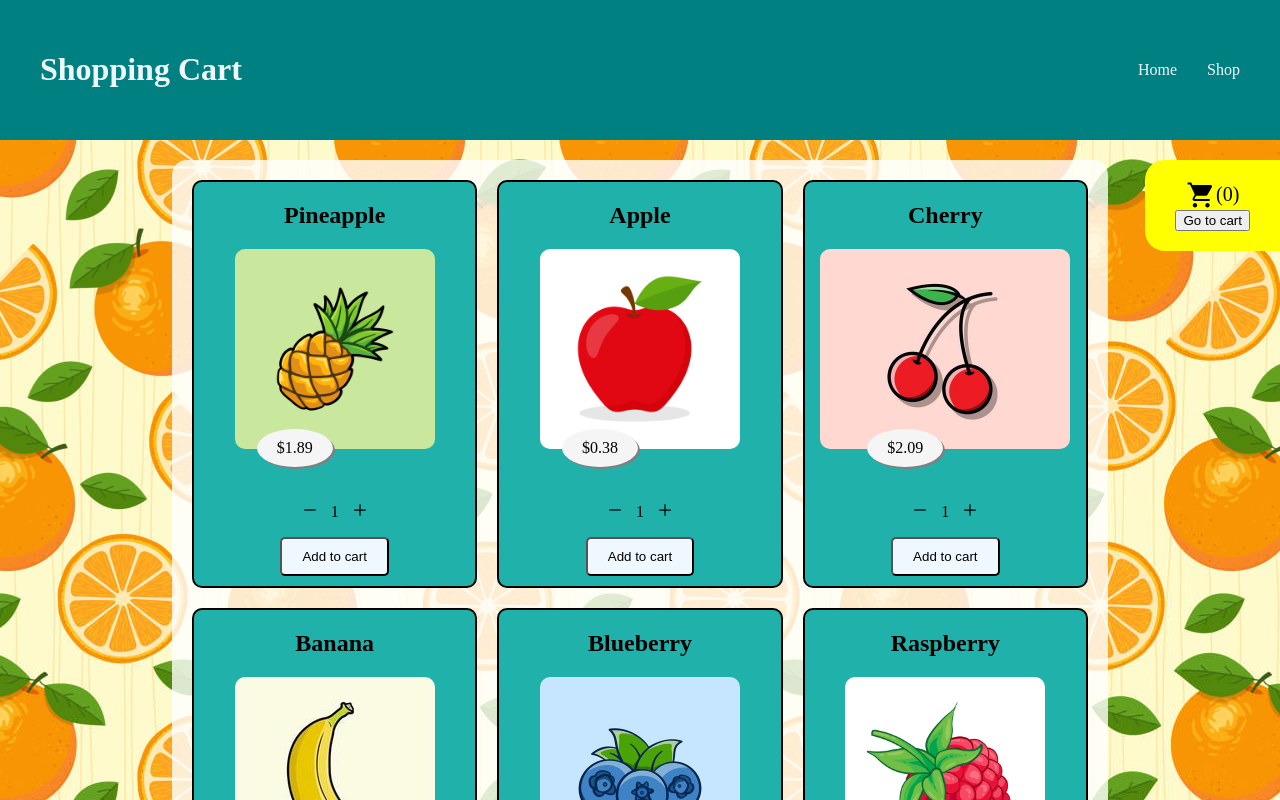
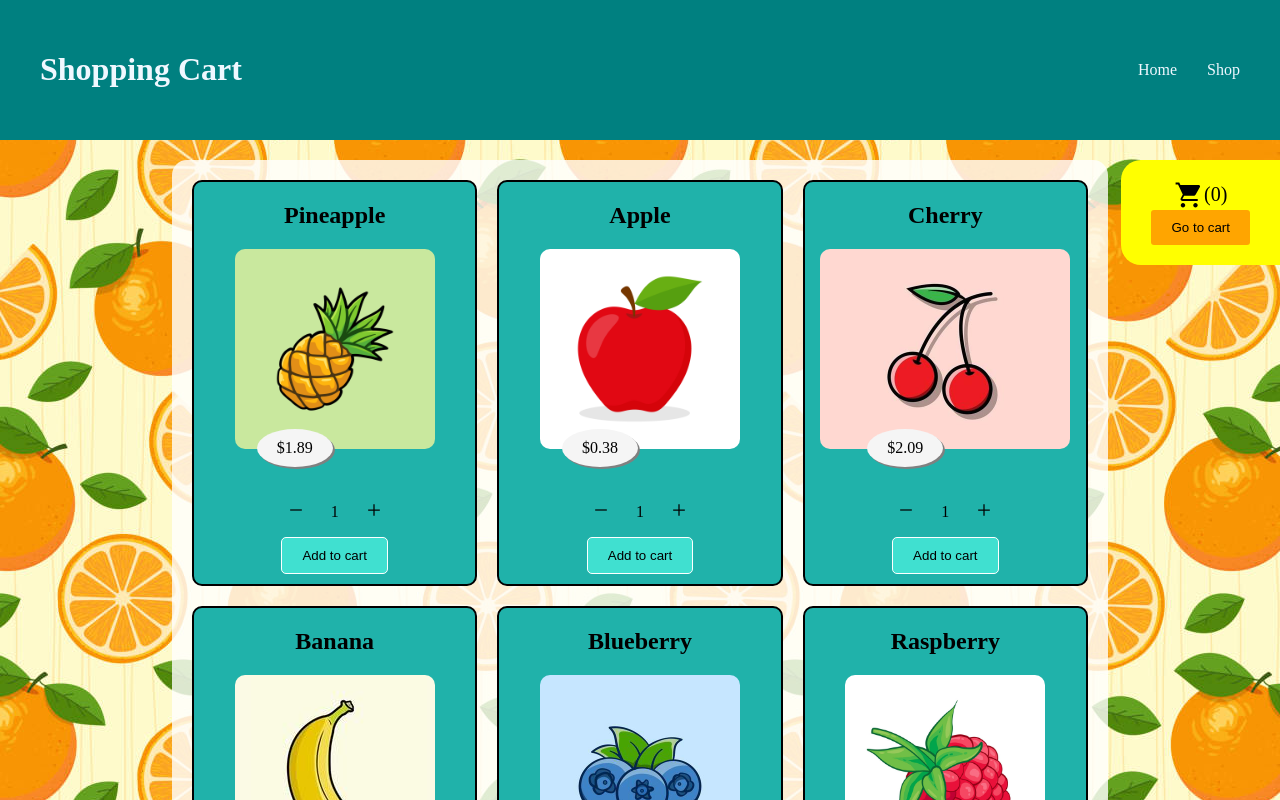
Before and after one commit to stef44n/shopping-cart, a React (Create React App) app: page /shop in a window 1280 px wide. Shown: the top 800 px of the page. Built offline with nearby package versions, Linux system fonts and the light colour scheme.

Commit message:
Style buttons

```diff
--- a/src/styles/Card.css
+++ b/src/styles/Card.css
@@ -40,7 +40,8 @@ div.quantity > button {
 }
 
 .card > button {
-    background-color: aliceblue;
+    background-color: turquoise;
+    border: white solid 1px;
     padding: 10px 20px;
     border-radius: 5px;
     margin-bottom: 10px;
--- a/src/styles/Shop.css
+++ b/src/styles/Shop.css
@@ -33,3 +33,10 @@
     justify-content: center;
     gap: 20px;
 }
+
+button {
+    border: none;
+    background-color: orange;
+    padding: 10px 20px;
+    border-radius: 3px;
+}
```
